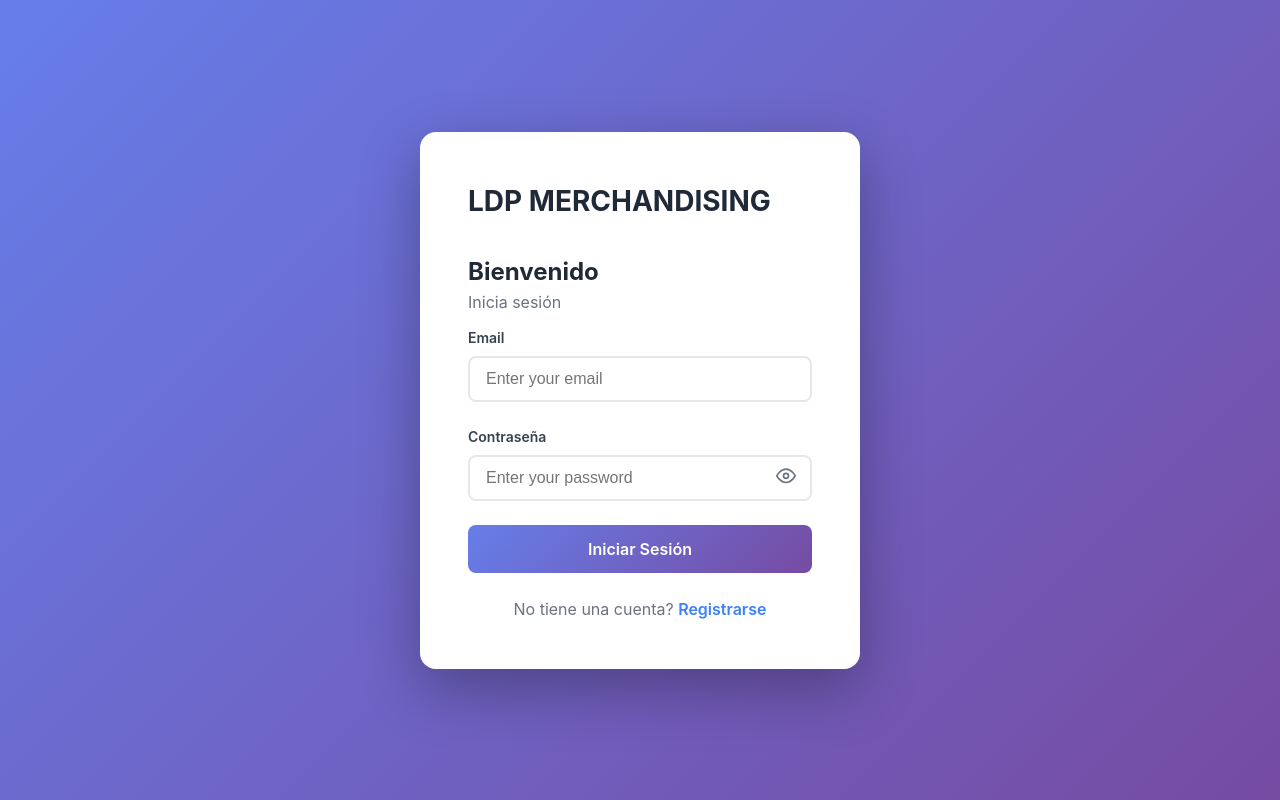
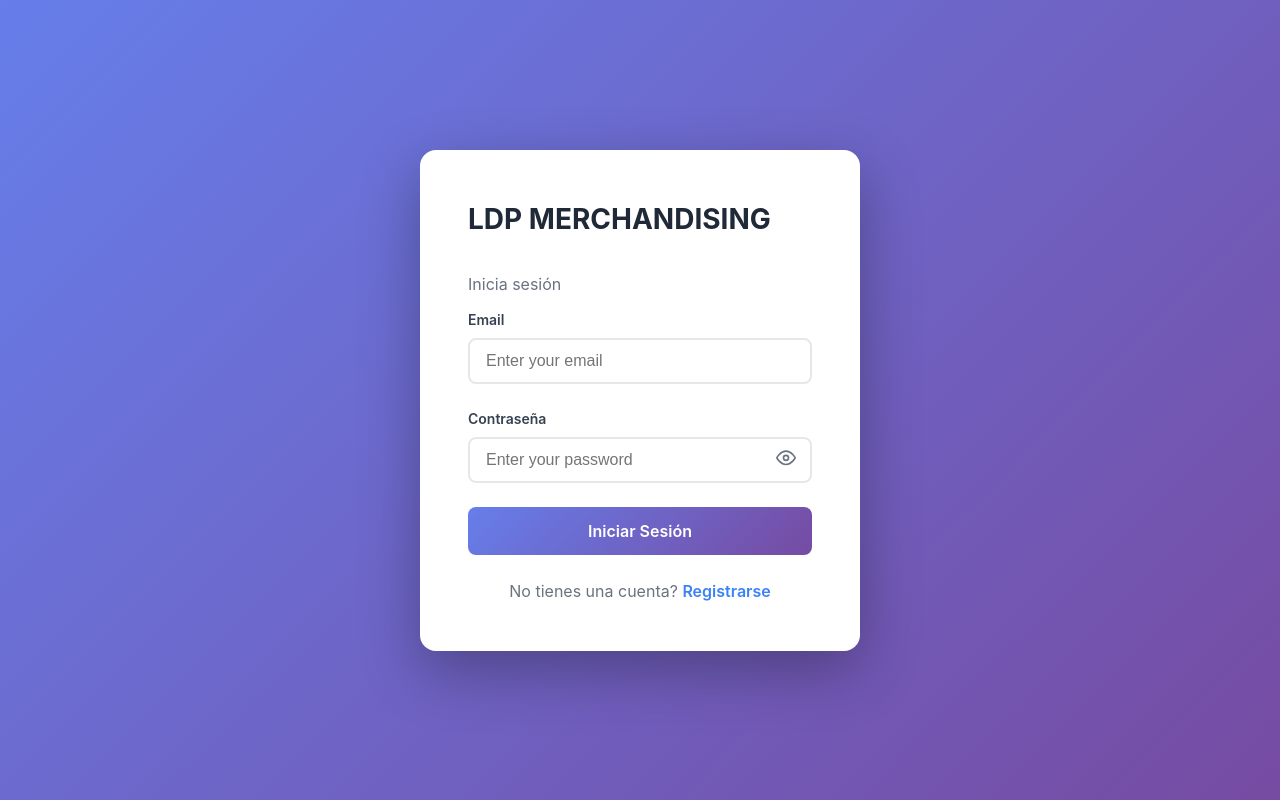
Before and after one commit to GamboaBrayan/LDP-Products, a Vue app: page /login in a window 1280 px wide. Built offline with nearby package versions, Linux system fonts and the light colour scheme; no server answers.

Commit message:
login update

```diff
--- a/src/views/Login.vue
+++ b/src/views/Login.vue
@@ -4,8 +4,6 @@
       <div class="logo-section">
         <h1>LDP MERCHANDISING</h1>
       </div>
-
-      <h2>Bienvenido</h2>
       <p class="subtitle">Inicia sesión</p>
 
       <form @submit.prevent="handleLogin">
@@ -57,7 +55,7 @@
       </form>
 
       <div class="signup-section">
-        <p>No tiene una cuenta? <router-link to="/register">Registrarse</router-link></p>
+        <p>No tienes una cuenta? <router-link to="/register">Registrarse</router-link></p>
       </div>
     </div>
   </div>
@@ -130,13 +128,6 @@ const handleLogin = async () => {
   font-size: 28px;
   font-weight: 700;
   color: #1f2937;
-}
-
-h2 {
-  font-size: 24px;
-  font-weight: 700;
-  color: #1f2937;
-  margin-bottom: 0px;
 }
 
 .subtitle {
```
